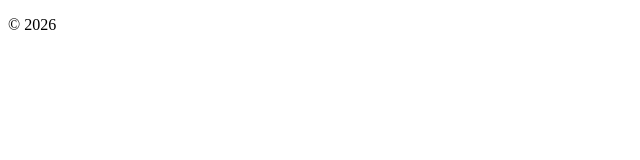
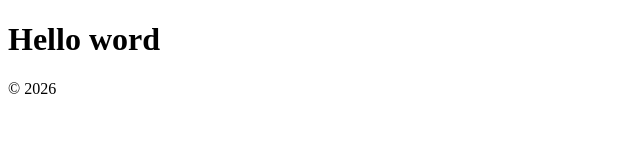
Before and after one commit to yeyedeamo/learning-web, a plain HTML site: page index.html in a window 1280 px wide. Shown: the whole page, without its empty margins (0-640 px from the left). Drawn offline with Linux system fonts and the light colour scheme.

Commit message:
Update index.html

```diff
--- a/index.html
+++ b/index.html
@@ -11,6 +11,7 @@
       </header>
 
       <main>
+		  <h1>Hello word</h1>
       </main>
 
       <footer>
@@ -18,4 +19,5 @@
       </footer>
 
     </body>
+
   </html>
```
